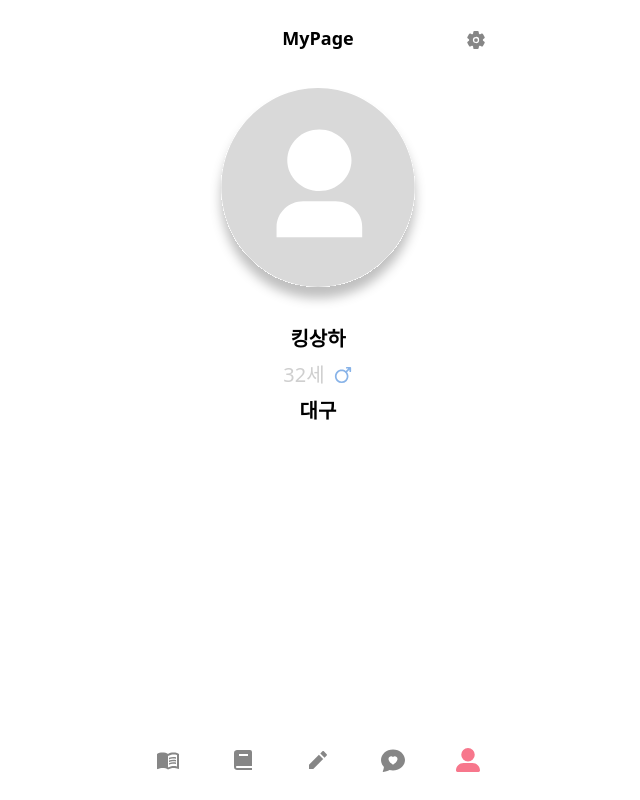
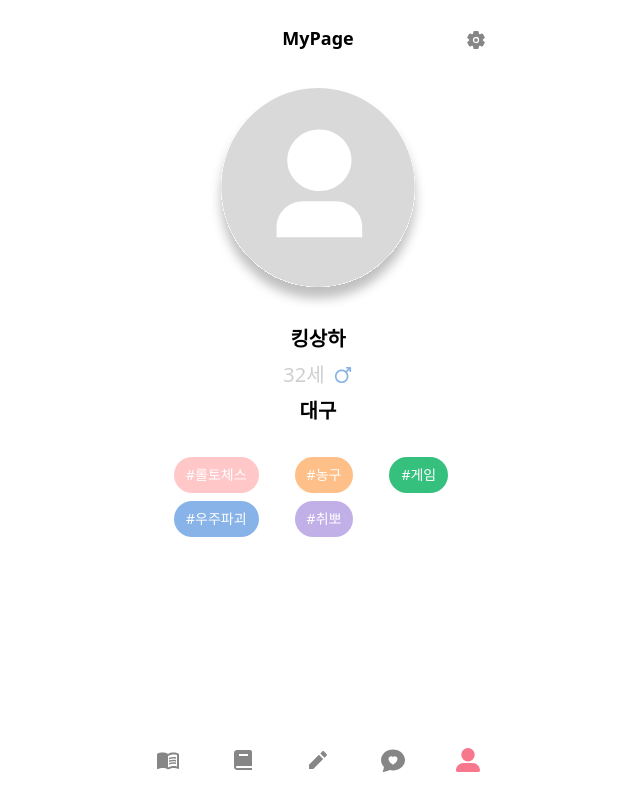
Before and after one commit to pbk95120/Yeonda, a React (Vite) app in the folder frontend/: page /mypage in a window 1280 px wide. Shown: the whole page, without its empty margins (322-962 px from the left). Built offline with nearby package versions, Linux system fonts and the light colour scheme; a web font is replaced by a local one.

Commit message:
[feat] my page v2

```diff
--- a/frontend/src/components/join/Tags.tsx
+++ b/frontend/src/components/join/Tags.tsx
@@ -3,19 +3,21 @@ import { IoCloseOutline } from 'react-icons/io5';
 interface TagsProps {
   i: number;
   tag: string;
-  handleRemoveTag: (indexToRemove: number) => void;
+  handleRemoveTag?: (indexToRemove: number) => void;
+  className?: string
 }
 
-const Tags = ({ i, tag, handleRemoveTag }: TagsProps) => {
+const Tags = ({ i, tag, handleRemoveTag ,className }: TagsProps) => {
   const colors = ['bg-pastelpeach', 'bg-orange', 'bg-green', 'bg-blue', 'bg-purple'];
   return (
     <div key={i} className='inline-block mb-2 mr-1'>
-      <p className={`${colors[i]} inline-block px-2 py-1 rounded-3xl  text-white text-sm`}>
+      <p className={`${colors[i]} inline-block rounded-3xl  text-white text-sm text-nowrap ${className}`}>
         #{tag}
-        <IoCloseOutline
+        {handleRemoveTag ? <IoCloseOutline
           className='cursor-pointer inline-block text-gray transform -translate-y-[1px]'
           onClick={() => handleRemoveTag(i)}
-        />
+        /> : null}
+
       </p>
     </div>
   );
--- a/frontend/src/pages/MyPage.tsx
+++ b/frontend/src/pages/MyPage.tsx
@@ -1,22 +1,22 @@
 // import Button from '@/components/common/Button';
-import Input from '@/components/common/Input';
 // import Modal from '@/components/common/Modal';
 // import Toast from '@/components/common/Toast';
 // import { useState } from 'react';
 import SVG from '@/assets/images/Profile.svg?react';
-
 import { IoFemale } from 'react-icons/io5';
 import { IoMale } from 'react-icons/io5';
 import { useState } from 'react';
 import Tags from '@/components/join/Tags';
-import { dividerClasses } from '@mui/material';
+
 
 const tags = ['롤토체스', '농구', '게임', '우주파괴', '취뽀'];
 
 const MyPage = () => {
+  const handleRemoveTag=()=>{
+    }
   const [gender, setGender] = useState<'male' | 'female'>('male');
   return (
-    <div className='flex flex-col items-center space-y-2'>
+    <div className='flex flex-col items-center justify-center space-y-2'>
       <SVG className='h-[221px] w-[230px] m-2' />
       <div className='font-sans font-bold text-xl'>킹상하</div>
       <div className='flex flex-row justify-center items-center space-x-2'>
@@ -26,9 +26,11 @@ const MyPage = () => {
         </div>
       </div>
       <div className='font-sans font-bold text-xl'>대구</div>
-      <div id='tag container'>
+      <div id='tag container' className='w-80 flex-wrap justify-center items-center pt-6'>
         {tags.map((tag, i) => (
-          <div></div>
+            <div key={i} className='inline-block'>
+              <Tags i ={i} tag={tag} className='px-3 py-2 mx-4'/>
+            </div>
         ))}
       </div>
     </div>
```
